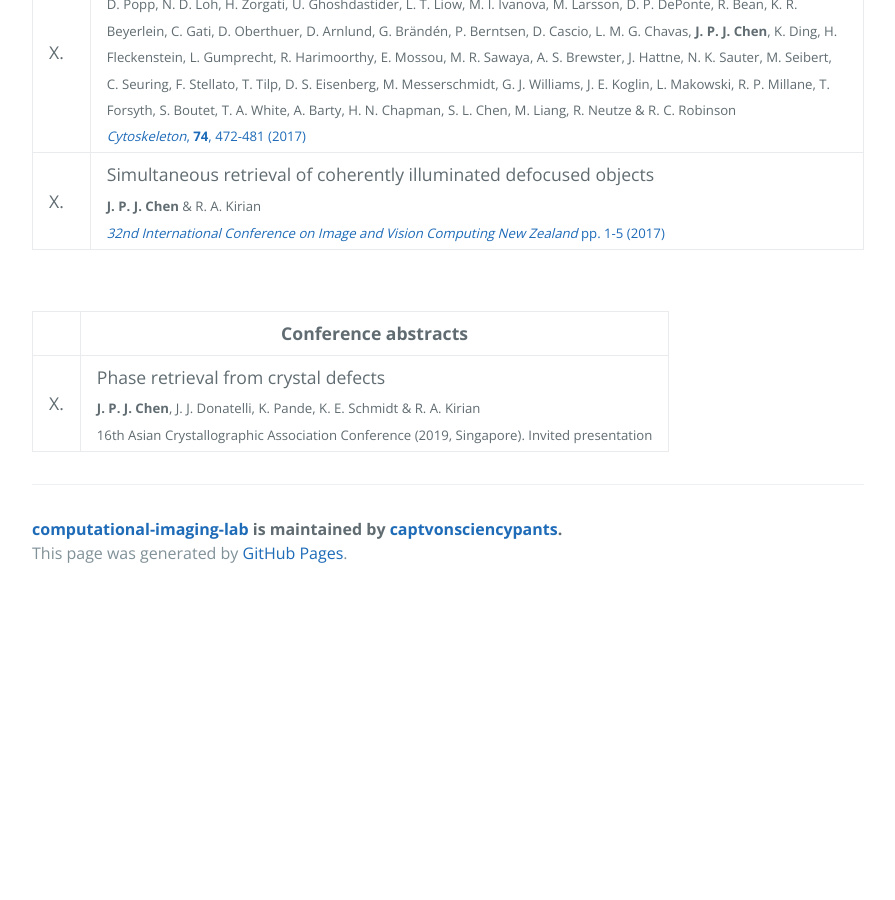
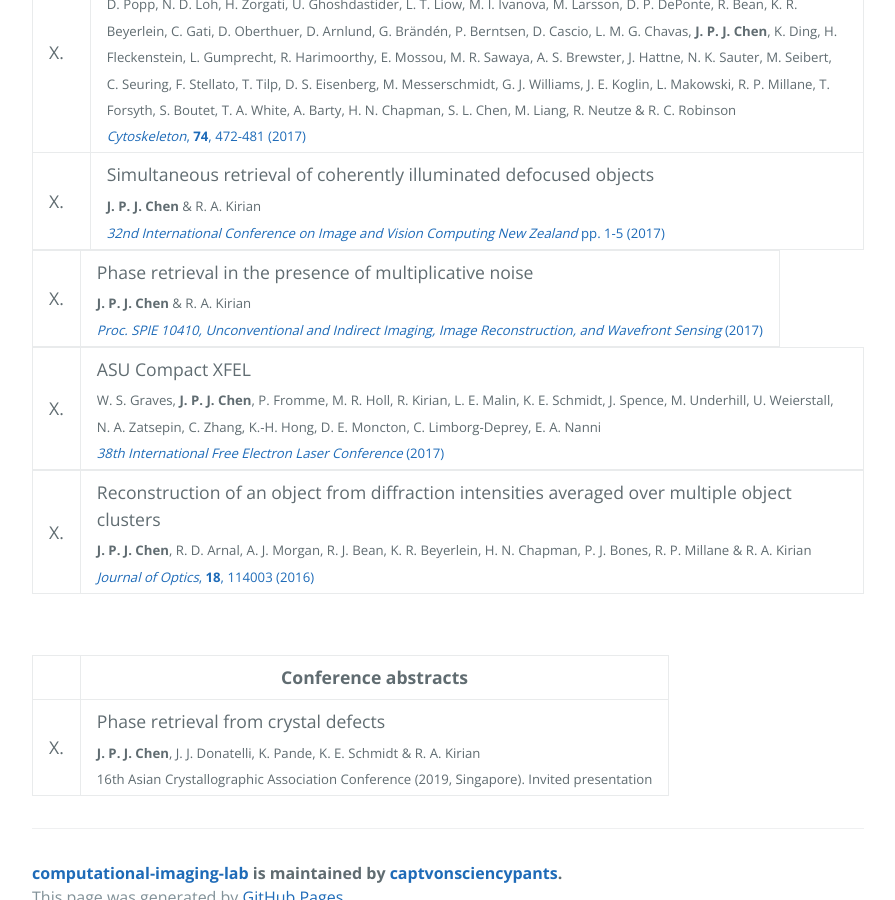
Before and after one commit to captvonsciencypants/computational-imaging-lab, a Jekyll site: the page built from publications.md, in a window 1280 px wide and 900 px high, scrolled down 1807 px. Shown: the whole window, without its empty margins (192-1087 px from the left). Built offline with Jekyll 4.4.1, drawn with Linux system fonts in a browser that asks for light colours; our own code applies the rules of GitHub Pages for plain Markdown files; the repository's description, which GitHub fills in, is left out; before the commit the page ends 2404 px from its top, so only the background shows below that.

Commit message:
Update publications.md

```diff
--- a/publications.md
+++ b/publications.md
@@ -16,6 +16,14 @@ External listings:
 |X. | Flow-aligned, single-shot fiber diffraction using a femtosecond X-ray free-electron laser  <br> <sub> D. Popp, N. D. Loh, H. Zorgati, U. Ghoshdastider, L. T. Liow, M. I. Ivanova, M. Larsson, D. P. DePonte, R. Bean, K. R. Beyerlein, C. Gati, D. Oberthuer, D. Arnlund, G. Brändén, P. Berntsen, D. Cascio, L. M. G. Chavas, **J. P. J. Chen**, K. Ding, H. Fleckenstein, L. Gumprecht, R. Harimoorthy, E. Mossou, M. R. Sawaya, A. S. Brewster, J. Hattne, N. K. Sauter, M. Seibert, C. Seuring, F. Stellato, T. Tilp, D. S. Eisenberg, M. Messerschmidt, G. J. Williams, J. E. Koglin, L. Makowski, R. P. Millane, T. Forsyth, S. Boutet, T. A. White, A. Barty, H. N. Chapman, S. L. Chen, M. Liang, R. Neutze & R. C. Robinson </sub> <br> <sub> [_Cytoskeleton_, **74**, 472-481 (2017)](https://doi.org/10.1002/cm.21378) </sub>|
 |X. | Simultaneous retrieval of coherently illuminated defocused objects  <br> <sub> **J. P. J. Chen** & R. A. Kirian </sub> <br> <sub> [_32nd International Conference on Image and Vision Computing New Zealand_ pp. 1-5 (2017)](https://doi.org/10.1109/ivcnz.2017.8402481) </sub>|
 
+|X. | Phase retrieval in the presence of multiplicative noise  <br> <sub> **J. P. J. Chen** & R. A. Kirian </sub> <br> <sub> [_Proc. SPIE 10410, Unconventional and Indirect Imaging, Image Reconstruction, and Wavefront Sensing_ (2017)](https://doi.org/10.1117/12.2275182) </sub>|
+
+|X. | ASU Compact XFEL <br> <sub> W. S. Graves, **J. P. J. Chen**, P. Fromme, M. R. Holl, R. Kirian, L. E. Malin, K. E. Schmidt, J. Spence, M. Underhill, U. Weierstall, N. A. Zatsepin, C. Zhang, K.-H. Hong, D. E. Moncton, C. Limborg-Deprey, E. A. Nanni </sub> <br> <sub> [_38th International Free Electron Laser Conference_ (2017)](https://doi.org/10.18429/JACOW-FEL2017-TUB03) </sub>|
+
+|X. | Reconstruction of an object from diffraction intensities averaged over multiple object clusters  <br> <sub> **J. P. J. Chen**, R. D. Arnal, A. J. Morgan, R. J. Bean, K. R. Beyerlein, H. N. Chapman, P. J. Bones, R. P. Millane & R. A. Kirian  </sub> <br> <sub> [_Journal of Optics_, **18**, 114003 (2016)](https://doi.org/10.1088/2040-8978/18/11/114003) </sub>|
+
+
+
 <br>
 
 
```
